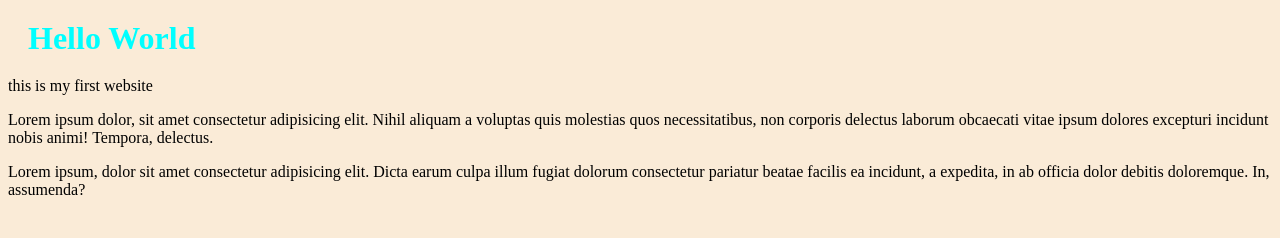
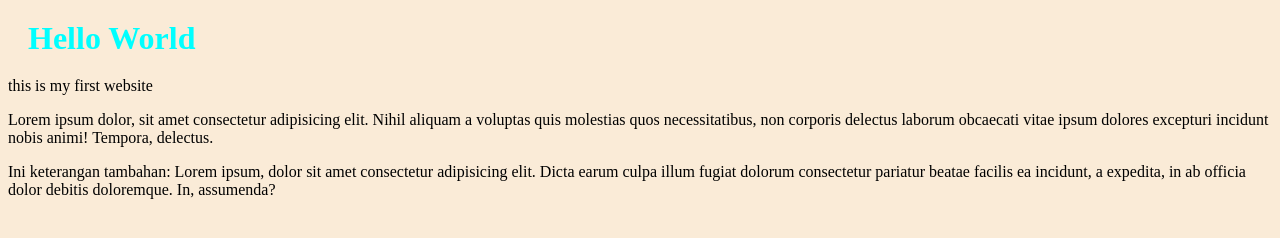
Before and after one commit to sam-mhmmad/my-learning-repo, a plain HTML site: page my-learning-repo/index.html in a window 1280 px wide. Drawn offline with Linux system fonts and the light colour scheme.

Commit message:
Menambahkan pesan tambahan pada paragraf 3

```diff
--- a/my-learning-repo/index.html
+++ b/my-learning-repo/index.html
@@ -10,6 +10,9 @@
     <h1>Hello World</h1>
     <p>this is my first website</p>
     <p>Lorem ipsum dolor, sit amet consectetur adipisicing elit. Nihil aliquam a voluptas quis molestias quos necessitatibus, non corporis delectus laborum obcaecati vitae ipsum dolores excepturi incidunt nobis animi! Tempora, delectus.</p>
-    <p>Lorem ipsum, dolor sit amet consectetur adipisicing elit. Dicta earum culpa illum fugiat dolorum consectetur pariatur beatae facilis ea incidunt, a expedita, in ab officia dolor debitis doloremque. In, assumenda?</p>
+    <p>
+      Ini keterangan tambahan: Lorem ipsum, dolor sit amet consectetur adipisicing elit. Dicta earum culpa illum fugiat dolorum consectetur pariatur beatae facilis ea incidunt, a expedita, in ab officia dolor debitis doloremque. In,
+      assumenda?
+    </p>
   </body>
 </html>
```
